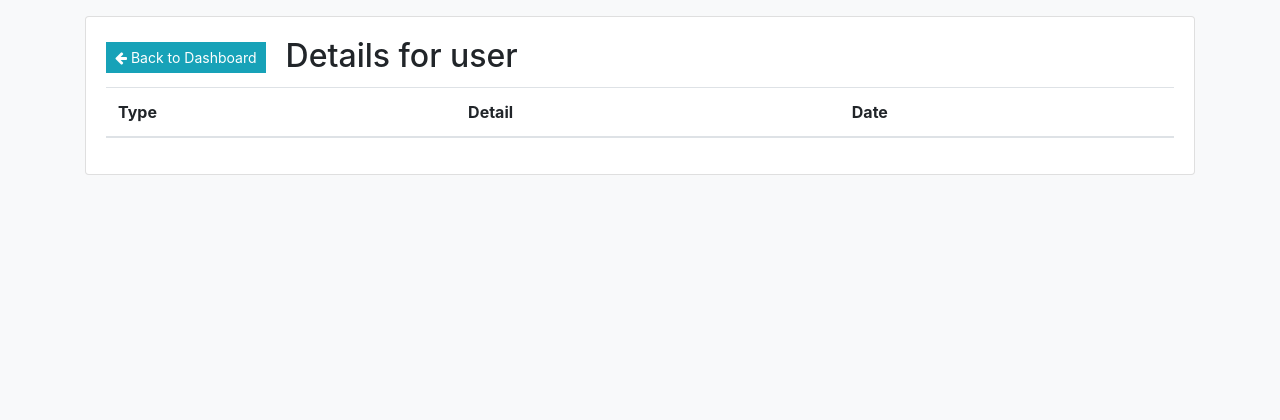
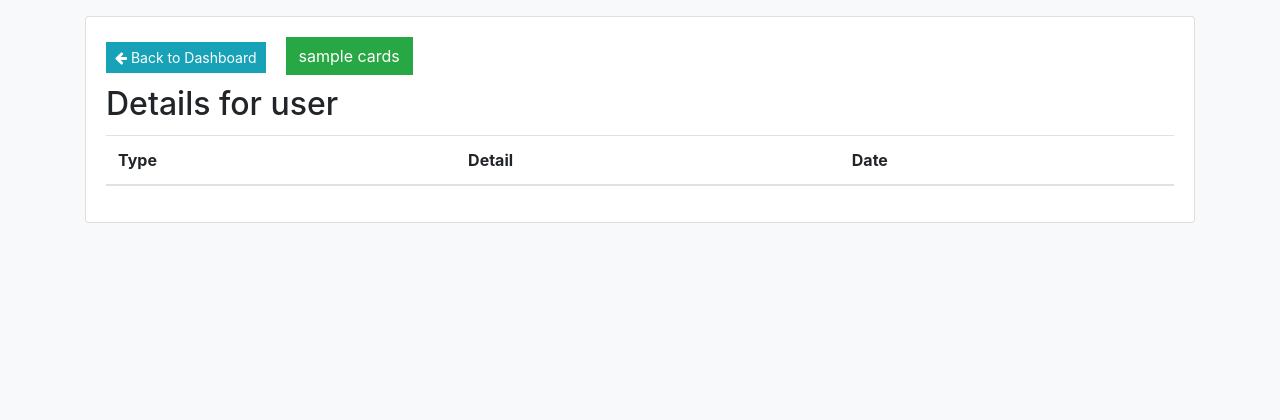
Before and after one commit to Mapsred/ESGI5_Python, a Django app: template templates/account/profile_subscription/detail.html in a window 1280 px wide. Shown: the part 56-476 px from the top of the page. Run offline with Django 3.2, Linux system fonts and the light colour scheme; the template is opened without the code that fills it, so the values that code supplies are empty; the visitor is signed in with stand-in values (Sample User, id 1); data comes from the database, SQL or seed files in the repository; some libraries are stand-ins or nearby versions.

Commit message:
Add link to user cards

```diff
--- a/accounts/views.py
+++ b/accounts/views.py
@@ -84,6 +84,7 @@ class ProfileSubscriptionDetailView(TemplateView):
         subscription_profile = get_object_or_404(ProfileSubscriptions, id=identifier, profile=profile)
         kwargs['subscription_profile'] = subscription_profile
         kwargs['profile_actions'] = ProfileAction.objects.filter(profile=subscription_profile.subscription)
+        kwargs['profile'] = profile
 
         return super().dispatch(request, *args, **kwargs)
 
--- a/templates/account/profile_subscription/detail.html
+++ b/templates/account/profile_subscription/detail.html
@@ -5,9 +5,15 @@
     <div class="container">
         <div class="card">
             <div class="card-body">
-                <a class="btn btn-flat btn-info btn-sm pull-left margin-right20 margin-top5" href="{% url 'dashboard' %}">
+                <a class="btn btn-flat btn-info btn-sm pull-left margin-right20 margin-top5"
+                   href="{% url 'dashboard' %}">
                     <i class="fa fa-arrow-left" aria-hidden="true"></i> Back to Dashboard
                 </a>
+                <div class="margin-bottom10">
+                    <a href="{% url 'profile_user_card_list' profile.id %}" class="btn btn-flat btn-success">
+                        {{ profile }} cards
+                    </a>
+                </div>
 
                 <h2 class="card-title">Details for user {{ subscription_profile.subscription }}</h2>
                 <table class="table">
```
